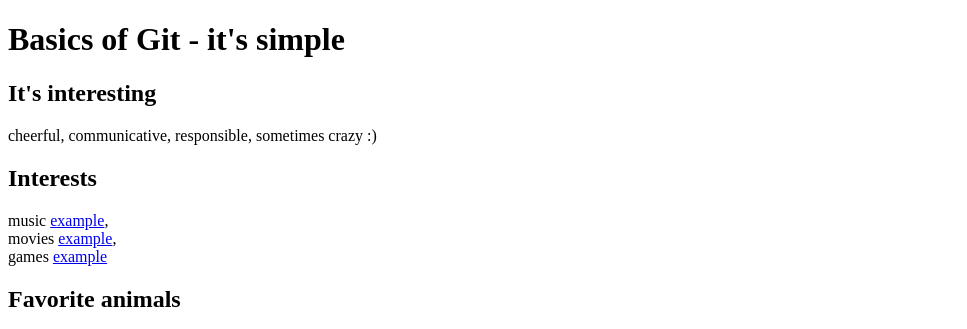
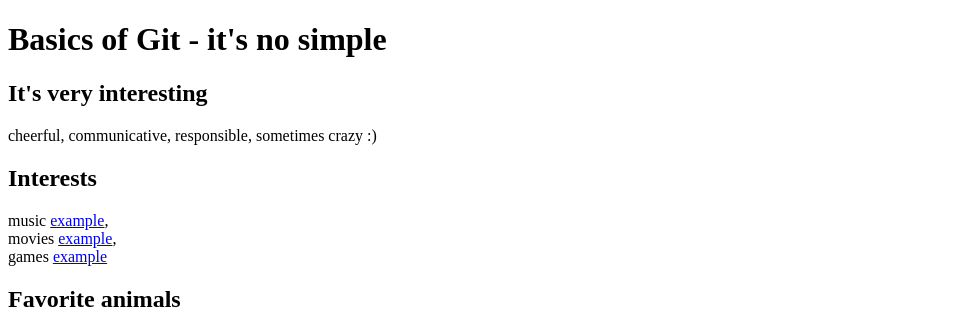
Before and after one commit to RafalPijet/nauka-gita, a plain HTML site: page index.html in a window 1280 px wide. Shown: the top 329 px of the page, without its empty margins (0-967 px from the left). Drawn offline with Linux system fonts and the light colour scheme.

Commit message:
Cheange values of h1 anf h2

```diff
--- a/index.html
+++ b/index.html
@@ -5,8 +5,8 @@
 		<title>Module 7.2 Git is easy?</title>
 	</head>
 	<body>
-		<h1>Basics of Git - it's simple</h1>
-		<h2>It's interesting</h2>
+		<h1>Basics of Git - it's no simple</h1>
+		<h2>It's very interesting</h2>
 		<p>cheerful, communicative, responsible, sometimes crazy :)</p>
 		<h2>Interests</h2>
 		<p>music <a href="http://www.depechemode.com" target="_blank">example</a>,<br> movies <a href="http://thething.wikia.com/wiki/The_Thing_(1982_film)" target="_blank">example</a>,<br> games <a href="https://www.battlefield.com/pl-pl/games/battlefield-4" target="_blank">example</a></p>
```
